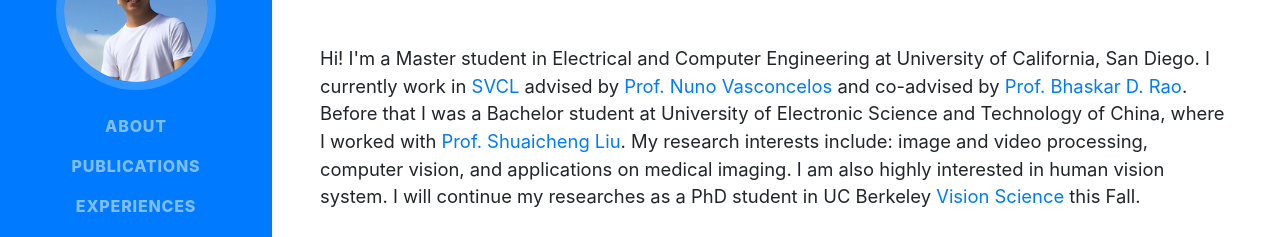
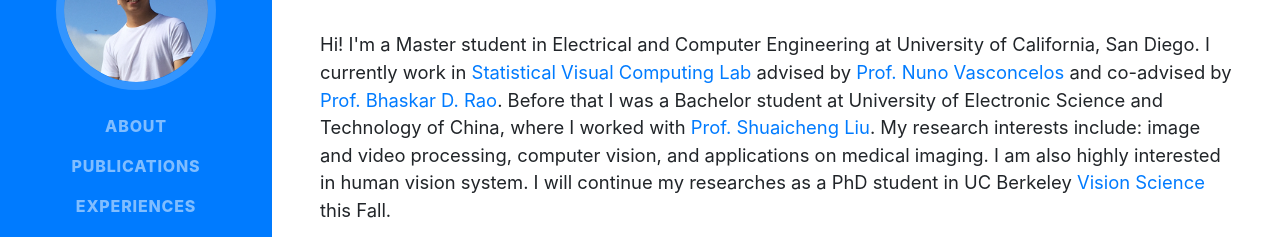
Before and after one commit to AlbusPeter/AlbusPeter.githuo.io, a website with bundled scripts: page index.html in a window 1280 px wide. Shown: the part 286-523 px from the top of the page. Built offline with nearby package versions, Linux system fonts and the light colour scheme; a web font is replaced by a local one.

Commit message:
update CV

```diff
--- a/index.html
+++ b/index.html
@@ -78,7 +78,7 @@
         <div class="subheading mb-5">
           <a href="mailto:zhr010@ucsd.edu">zhr010@ucsd.edu</a>
         </div>
-        <p class="lead mb-5">Hi! I'm a Master student in Electrical and Computer Engineering at University of California, San Diego. I currently work in <a href="http://www.svcl.ucsd.edu/">SVCL</a> advised by <a href="http://www.svcl.ucsd.edu/~nuno/">Prof. Nuno Vasconcelos</a> and co-advised by <a href="http://dsp.ucsd.edu/home/?page_id=4">Prof. Bhaskar D. Rao</a>. Before that I was a Bachelor student at University of Electronic Science and Technology of China, where I worked with <a href="http://www.liushuaicheng.org/">Prof. Shuaicheng Liu</a>. My research interests include: image and video processing, computer vision, and applications on medical imaging. I am also highly interested in human vision system. I will continue my researches as a PhD student in UC Berkeley <a href="https://vision.berkeley.edu/">Vision Science</a> this Fall.</p>
+        <p class="lead mb-5">Hi! I'm a Master student in Electrical and Computer Engineering at University of California, San Diego. I currently work in <a href="http://www.svcl.ucsd.edu/">Statistical Visual Computing Lab</a> advised by <a href="http://www.svcl.ucsd.edu/~nuno/">Prof. Nuno Vasconcelos</a> and co-advised by <a href="http://dsp.ucsd.edu/home/?page_id=4">Prof. Bhaskar D. Rao</a>. Before that I was a Bachelor student at University of Electronic Science and Technology of China, where I worked with <a href="http://www.liushuaicheng.org/">Prof. Shuaicheng Liu</a>. My research interests include: image and video processing, computer vision, and applications on medical imaging. I am also highly interested in human vision system. I will continue my researches as a PhD student in UC Berkeley <a href="https://vision.berkeley.edu/">Vision Science</a> this Fall.</p>
         <div class="social-icons">
           <a href="https://www.linkedin.com/in/zhihang-ren-831a15146/">
             <i class="fab fa-linkedin-in"></i>
```
